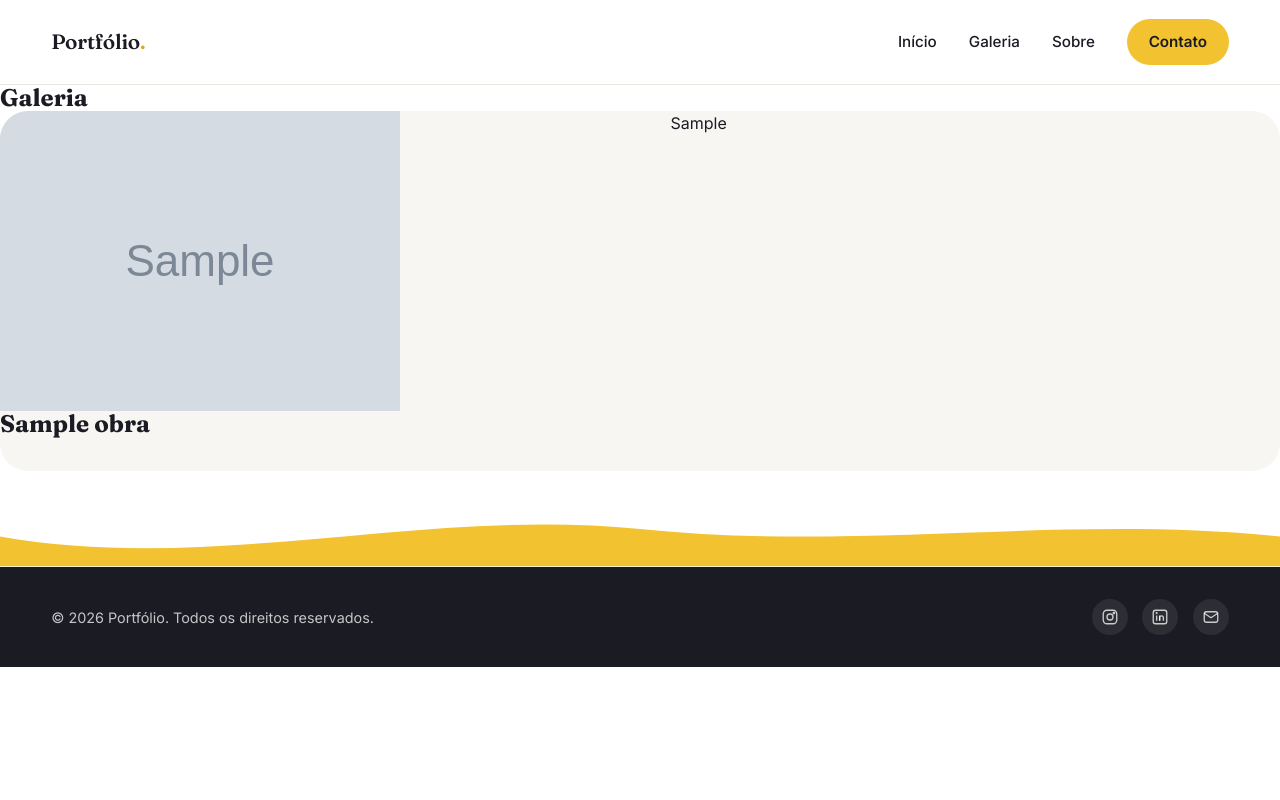
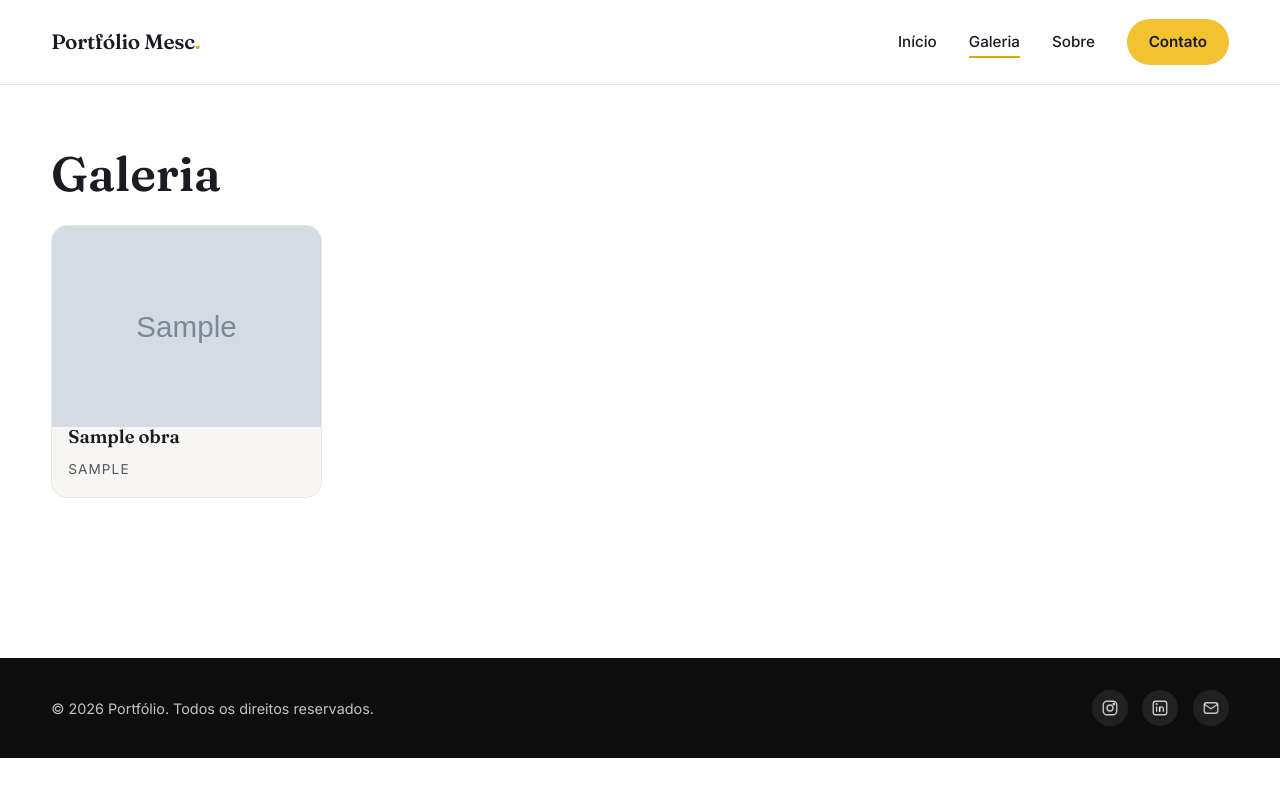
Before and after one commit to EduardoDreiss/portfolioMesc, a Flask app: page /galeria in a window 1280 px wide. Run offline with Flask 3, Linux system fonts and the light colour scheme; tables that the repository leaves empty hold one stand-in row (values such as "Sample post"); grey boxes marked "Sample" are stand-in pictures.

Commit message:
alterações aqui e alí

```diff
--- a/portfolio/app/static/css/style.css
+++ b/portfolio/app/static/css/style.css
@@ -20,13 +20,14 @@
     --font-body: "Inter", -apple-system, BlinkMacSystemFont, "Segoe UI", sans-serif;
 
     /* layout */
-    --container-w: 1400px;
+    --container-w: 1500px;
     --radius-lg: 28px;
     --radius-md: 16px;
     --radius-sm: 10px;
     --shadow-card: 0 20px 40px -24px rgba(27, 27, 35, 0.35);
 
     --header-h: 84px;
+    --color-footer: #4a4a54;
 }
 
 /* ---------- reset ---------- */
@@ -115,10 +116,14 @@ button { font: inherit; }
 
 /* ---------- header ---------- */
 .site-header {
-    position: sticky;
+    position: fixed;
     top: 0;
+    left: 0;
+    right: 0;
+    width: 100%;
     z-index: 50;
-    background: rgba(255, 255, 255, 0.85);
+    background: rgba(255, 255, 255, 0.96);
+    -webkit-backdrop-filter: blur(10px);
     backdrop-filter: blur(10px);
     border-bottom: 1px solid var(--color-line);
 }
@@ -178,6 +183,129 @@ button { font: inherit; }
     height: 2px;
     background: var(--color-ink);
     transition: transform 0.2s ease, opacity 0.2s ease;
+}
+
+/* compensa header fixo nas páginas internas */
+body:not(.page-home) #conteudo {
+    padding-top: var(--header-h);
+}
+
+/* ---------- páginas internas ---------- */
+.page-section {
+    padding-block: clamp(2.5rem, 6vw, 4rem);
+}
+
+.page-section .container > h1 {
+    font-size: clamp(2rem, 4vw, 3rem);
+    font-weight: 600;
+    margin-bottom: 1.5rem;
+}
+
+.galeria-grid {
+    display: grid;
+    grid-template-columns: repeat(auto-fill, minmax(260px, 1fr));
+    gap: clamp(1.25rem, 3vw, 2rem);
+}
+
+.galeria-card {
+    display: flex;
+    flex-direction: column;
+    gap: 0.75rem;
+    background: var(--color-paper-soft);
+    border-radius: var(--radius-md);
+    overflow: hidden;
+    border: 1px solid var(--color-line);
+    transition: transform 0.2s ease, box-shadow 0.2s ease;
+}
+.galeria-card:hover {
+    transform: translateY(-4px);
+    box-shadow: var(--shadow-card);
+}
+.galeria-card a {
+    display: block;
+    color: inherit;
+}
+.galeria-card img {
+    width: 100%;
+    aspect-ratio: 4 / 3;
+    object-fit: cover;
+    background: var(--color-line);
+}
+.galeria-card h2 {
+    font-size: 1.15rem;
+    font-weight: 600;
+    padding: 0 1rem;
+}
+.galeria-card .obra-categoria {
+    padding: 0 1rem 1rem;
+    color: var(--color-ink-soft);
+    font-size: 0.85rem;
+    text-transform: uppercase;
+    letter-spacing: 0.08em;
+}
+
+.obra-detalhe {
+    padding-block: clamp(2.5rem, 6vw, 4rem);
+}
+.obra-detalhe h1 {
+    font-size: clamp(2rem, 4vw, 3rem);
+    margin-bottom: 0.75rem;
+}
+.obra-detalhe .obra-categoria {
+    color: var(--color-ink-soft);
+    text-transform: uppercase;
+    letter-spacing: 0.1em;
+    font-size: 0.85rem;
+    margin-bottom: 1.5rem;
+}
+.obra-detalhe img {
+    width: 100%;
+    max-height: 70vh;
+    object-fit: cover;
+    border-radius: var(--radius-lg);
+    margin-bottom: 1.5rem;
+}
+.obra-detalhe .obra-descricao {
+    color: var(--color-ink-soft);
+    font-size: 1.05rem;
+    max-width: 68ch;
+    line-height: 1.7;
+}
+
+.contato-form {
+    display: grid;
+    gap: 1rem;
+    max-width: 520px;
+}
+.contato-form label {
+    font-weight: 600;
+    font-size: 0.9rem;
+}
+.contato-form input,
+.contato-form textarea {
+    width: 100%;
+    padding: 0.85rem 1rem;
+    border: 1px solid var(--color-line);
+    border-radius: var(--radius-sm);
+    font: inherit;
+    background: var(--color-paper);
+}
+.contato-form textarea {
+    min-height: 140px;
+    resize: vertical;
+}
+.contato-form button {
+    justify-self: start;
+    cursor: pointer;
+    background: var(--color-ink);
+    color: var(--color-paper);
+    border: none;
+    border-radius: 999px;
+    padding: 0.85rem 1.6rem;
+    font-weight: 600;
+}
+.contato-form button:hover {
+    background: #000;
 }
 
 /* ---------- hero ---------- */
@@ -377,21 +505,10 @@ button { font: inherit; }
 
 /* ---------- footer ---------- */
 .site-footer {
-    position: relative;
     margin-top: clamp(3rem, 8vw, 6rem);
-    background: var(--color-ink);
+    background: rgb(14, 14, 14);
     color: var(--color-paper);
 }
-.footer-wave {
-    position: absolute;
-    top: -1px;
-    left: 0;
-    width: 100%;
-    line-height: 0;
-    translate: 0 -99%;
-}
-.footer-wave svg { width: 100%; height: 60px; display: block; }
-.footer-wave path { fill: var(--color-yellow); }
 
 .footer-inner {
     display: flex;
@@ -429,8 +546,14 @@ button { font: inherit; }
         font-size: 1.1rem;
         transform: translateX(100%);
         transition: transform 0.25s ease;
+        pointer-events: none;
+        visibility: hidden;
     }
-    .site-nav.is-open { transform: translateX(0); }
+    .site-nav.is-open {
+        transform: translateX(0);
+        pointer-events: auto;
+        visibility: visible;
+    }
     .nav-toggle { display: flex; }
 
     .hero { grid-template-columns: 1fr; }
--- a/portfolio/app/templates/base.html
+++ b/portfolio/app/templates/base.html
@@ -21,13 +21,14 @@
 
     <header class="site-header">
         <div class="container header-inner">
-            <a class="logo" href="{{ url_for('main.home') }}">Portfólio<span class="logo-dot">.</span></a>
+            <a class="logo" href="{{ url_for('main.home') }}">Portfólio Mesc<span class="logo-dot">.</span></a>
 
             <nav class="site-nav" id="site-nav">
-                <a href="{{ url_for('main.home') }}">Início</a>
-                <a href="{{ url_for('main.galeria') }}">Galeria</a>
-                <a href="{{ url_for('main.sobre') }}">Sobre</a>
-                <a href="{{ url_for('main.contato') }}" class="btn btn-nav">Contato</a>
+                {% set ep = request.endpoint %}
+                <a href="{{ url_for('main.home') }}"{% if ep == 'main.home' %} class="is-active"{% endif %}>Início</a>
+                <a href="{{ url_for('main.galeria') }}"{% if ep in ('main.galeria', 'main.obra') %} class="is-active"{% endif %}>Galeria</a>
+                <a href="{{ url_for('main.sobre') }}"{% if ep == 'main.sobre' %} class="is-active"{% endif %}>Sobre</a>
+                <a href="{{ url_for('main.contato') }}" class="btn btn-nav{% if ep == 'main.contato' %} is-active{% endif %}">Contato</a>
             </nav>
 
             <button class="nav-toggle" type="button" aria-label="Abrir menu" aria-expanded="false" aria-controls="site-nav">
@@ -41,11 +42,6 @@
     </main>
 
     <footer class="site-footer">
-        <div class="footer-wave" aria-hidden="true">
-            <svg viewBox="0 0 1200 80" preserveAspectRatio="none">
-                <path d="M0,40 C200,90 400,0 600,30 C800,60 1000,10 1200,40 L1200,80 L0,80 Z"></path>
-            </svg>
-        </div>
         <div class="footer-inner container">
             <p>&copy; 2026 Portfólio. Todos os direitos reservados.</p>
             <div class="socials">
--- a/portfolio/app/templates/contato.html
+++ b/portfolio/app/templates/contato.html
@@ -3,9 +3,10 @@
 {% block title %}Contato — Portfólio{% endblock %}
 
 {% block content %}
-<section class="contato">
+<section class="page-section contato">
+    <div class="container">
         <h1>Contato</h1>
-    <form method="post" action="#">
+        <form class="contato-form" method="post" action="#">
             <label for="nome">Nome</label>
             <input type="text" id="nome" name="nome" required>
 
@@ -17,5 +18,6 @@
 
             <button type="submit">Enviar</button>
         </form>
+    </div>
 </section>
 {% endblock %}
--- a/portfolio/app/templates/galeria.html
+++ b/portfolio/app/templates/galeria.html
@@ -3,14 +3,15 @@
 {% block title %}Galeria — Portfólio{% endblock %}
 
 {% block content %}
-<section class="galeria">
+<section class="page-section galeria">
+    <div class="container">
         <h1>Galeria</h1>
-    <div class="grid">
+        <div class="galeria-grid">
             {% for obra in obras %}
-        <article class="obra-card">
+            <article class="galeria-card">
                 <a href="{{ url_for('main.obra', slug=obra.slug) }}">
                     {% if obra.imagem %}
-                <img src="{{ url_for('static', filename='uploads/' ~ obra.imagem) }}" alt="{{ obra.titulo }}">
+                    <img src="{{ url_for('static', filename='uploads/' ~ obra.imagem) }}" alt="{{ obra.titulo }}" loading="lazy">
                     {% endif %}
                     <h2>{{ obra.titulo }}</h2>
                 </a>
@@ -22,5 +23,6 @@
             <p>Nenhuma obra cadastrada ainda.</p>
             {% endfor %}
         </div>
+    </div>
 </section>
 {% endblock %}
--- a/portfolio/app/templates/obra.html
+++ b/portfolio/app/templates/obra.html
@@ -5,7 +5,8 @@
 {% block meta_description %}{{ obra.descricao|striptags|truncate(160, True, '…') if obra.descricao else obra.titulo }}{% endblock %}
 
 {% block content %}
-<section class="obra">
+<section class="page-section obra-detalhe">
+    <div class="container">
         <article>
             <h1>{{ obra.titulo }}</h1>
             {% if obra.categoria %}
@@ -19,5 +20,6 @@
             {% endif %}
         </article>
         <p><a href="{{ url_for('main.galeria') }}">&larr; Voltar à galeria</a></p>
+    </div>
 </section>
 {% endblock %}
```
Also changed, not shown: portfolio/app/static/css/home.css (+23 -3 lines), portfolio/app/templates/home.html (+5 -7 lines), portfolio/app/templates/sobre.html (+5 -3 lines), portfolio/app/static/images/imagemFundoHome.jpeg (added). Lines whose indentation alone changed are shown as unchanged.
